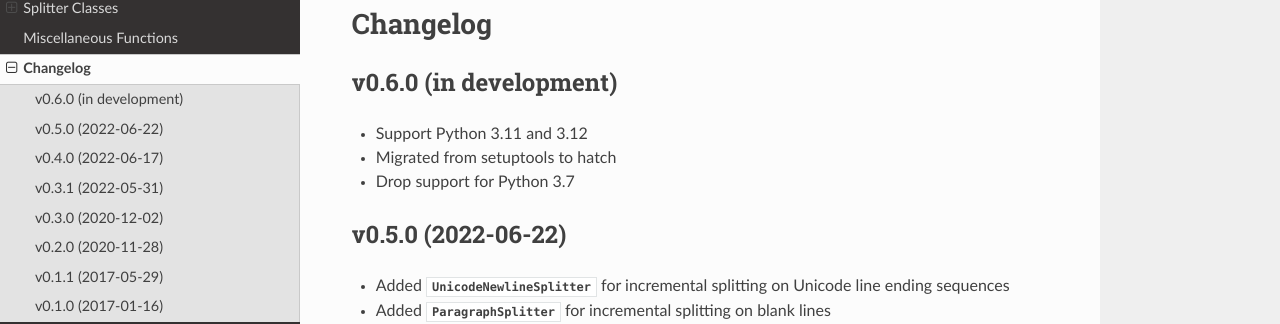
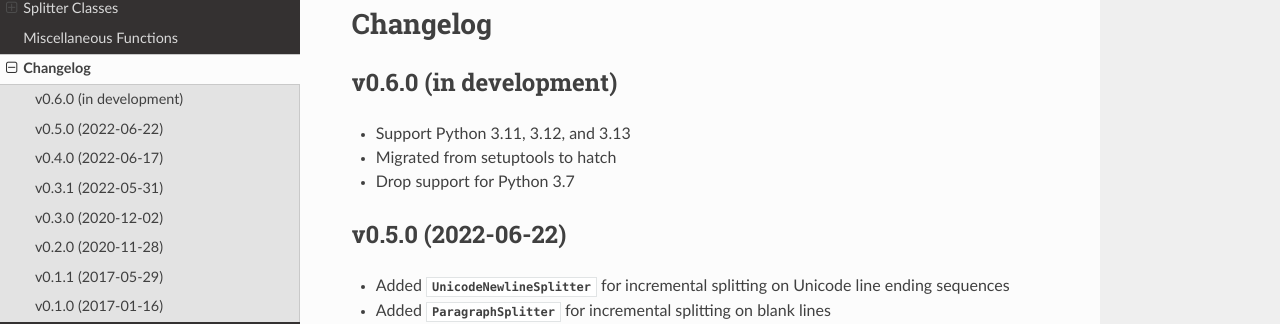
Before and after one commit to jwodder/linesep, a Sphinx documentation site: the page built from docs/changelog.rst, in a window 1280 px wide and 900 px high. Shown: the part 141-465 px from the top of the window. Built offline with Sphinx 7.4.7 and the Read the Docs theme 3.1.0, drawn with Linux system fonts in a browser that asks for light colours.

Commit message:
Add support for Python 3.13

```diff
--- a/docs/changelog.rst
+++ b/docs/changelog.rst
@@ -5,7 +5,7 @@ Changelog
 
 v0.6.0 (in development)
 -----------------------
-- Support Python 3.11 and 3.12
+- Support Python 3.11, 3.12, and 3.13
 - Migrated from setuptools to hatch
 - Drop support for Python 3.7
 
--- a/pyproject.toml
+++ b/pyproject.toml
@@ -32,6 +32,7 @@ classifiers = [
     "Programming Language :: Python :: 3.10",
     "Programming Language :: Python :: 3.11",
     "Programming Language :: Python :: 3.12",
+    "Programming Language :: Python :: 3.13",
     "Programming Language :: Python :: Implementation :: CPython",
     "Programming Language :: Python :: Implementation :: PyPy",
     "License :: OSI Approved :: MIT License",
```
Also changed, not shown: CHANGELOG.md (+1 -1 lines), 2 other files.
